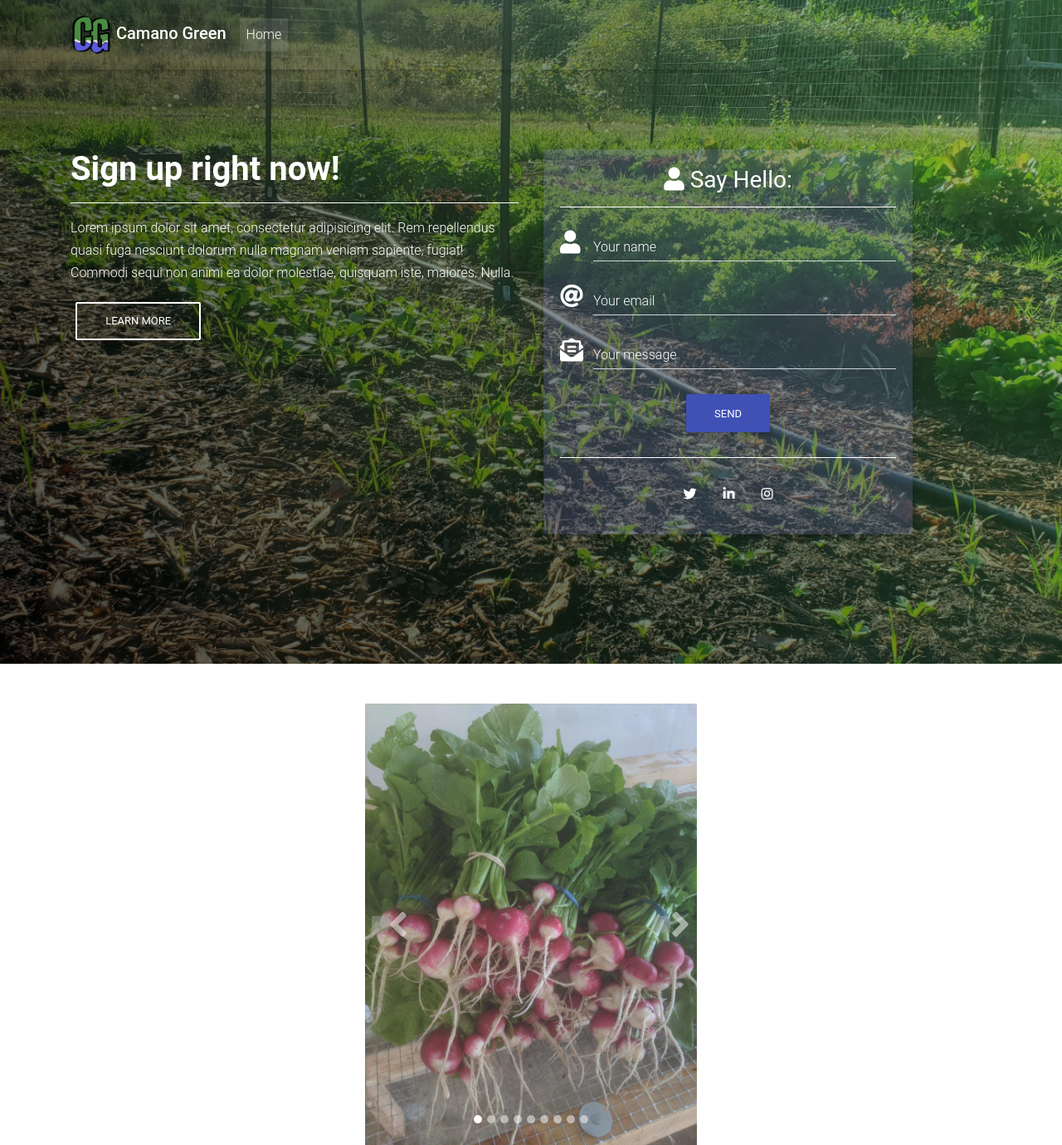
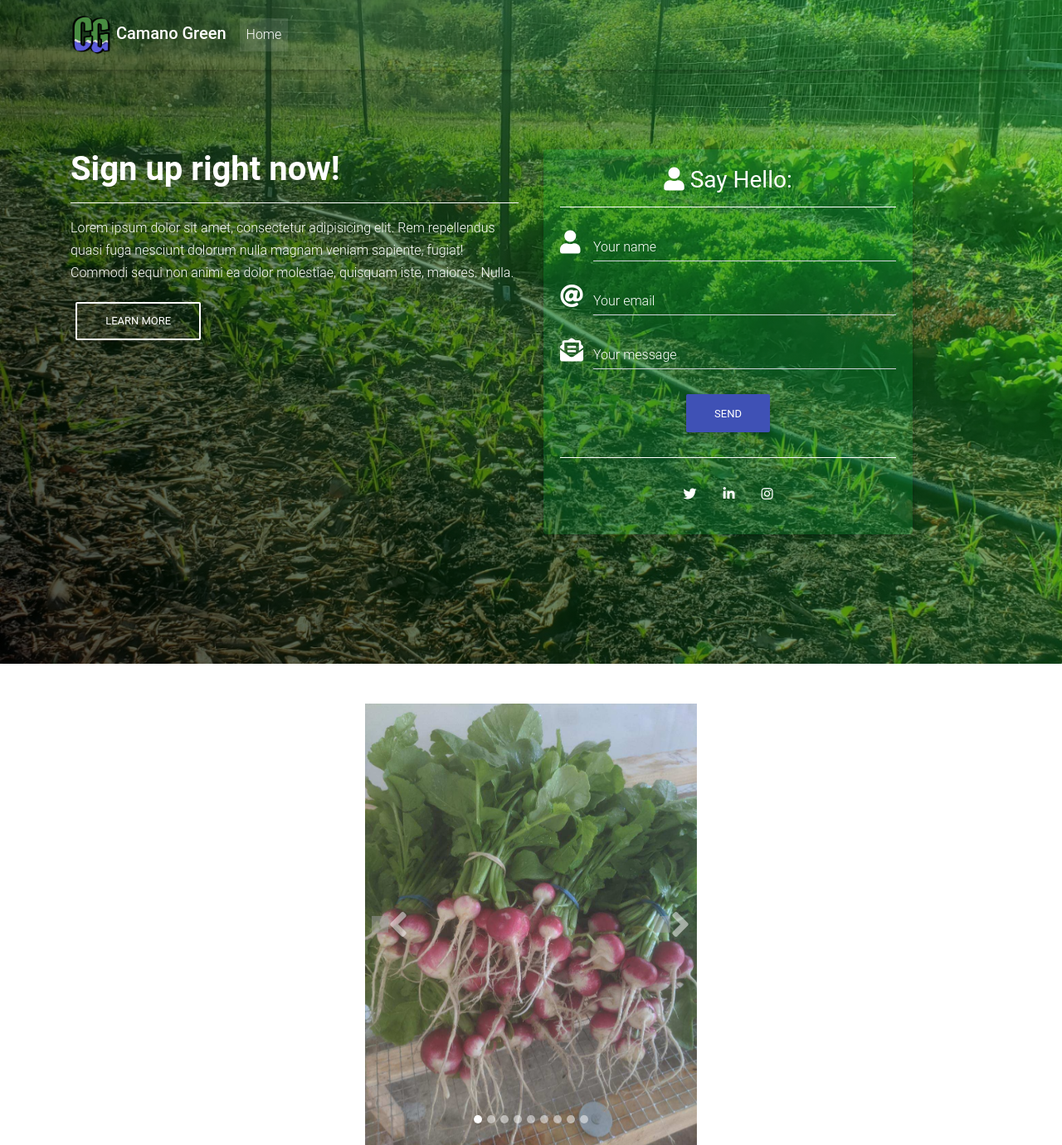
Before and after one commit to robertsaj2/CamanoGreen, a Flask app: page / in a window 1280 px wide. Shown: the top 1380 px of the page at 83% size. Run offline with Flask 2, Linux system fonts and the light colour scheme; some libraries are stand-ins or nearby versions; grey boxes are pictures that could not be loaded.

Commit message:
change background image gradient color, change card background color

```diff
--- a/static/css/style.css
+++ b/static/css/style3.css
@@ -37,13 +37,13 @@ header,
 }
 
 .rgba-gradient {
-  background: -webkit-linear-gradient(45deg, rgba(0, 0, 0, 0.7), rgba(72, 144, 73, 0.4) 100%);
-  background: -webkit-gradient(linear, 45deg, from(rgba(0, 0, 0, 0.7), rgba(72, 144, 73, 0.4) 100%));
-  background: linear-gradient(to 45deg, rgba(0, 0, 0, 0.7), rgba(72, 144, 73, 0.4) 100%);
+  background: -webkit-linear-gradient(45deg, rgba(0, 0, 0, 0.7), rgba(21, 201, 36, 0.4) 100%);
+  background: -webkit-gradient(linear, 45deg, from(rgba(0, 0, 0, 0.7), rgba(47, 221, 24, 0.4) 100%));
+  background: linear-gradient(to 45deg, rgba(0, 0, 0, 0.7), rgba(79, 255, 56, 0.4) 100%);
 }
 
 .card {
-  background-color: rgba(126, 123, 215, 0.2);
+  background-color: rgba(3, 182, 62, 0.2);
 }
 
 .md-form label {
--- a/templates/base.html
+++ b/templates/base.html
@@ -15,7 +15,7 @@
     <!-- Styles links -->
     <link href="{{url_for('static',filename='css/bootstrap.min.css') }}" rel="stylesheet">
     <link href="{{url_for('static',filename='css/mdb.min.css') }}" rel="stylesheet">
-    <link rel="stylesheet" href="{{ url_for('static',filename='css/style.css') }}">
+    <link rel="stylesheet" href="{{ url_for('static',filename='css/style3.css') }}">
 
     <!-- Custom fonts for this template -->
     <link href="{{ url_for('static',filename='vendor/fontawesome-free/css/all.min.css') }}" rel="stylesheet" type="text/css">
```
